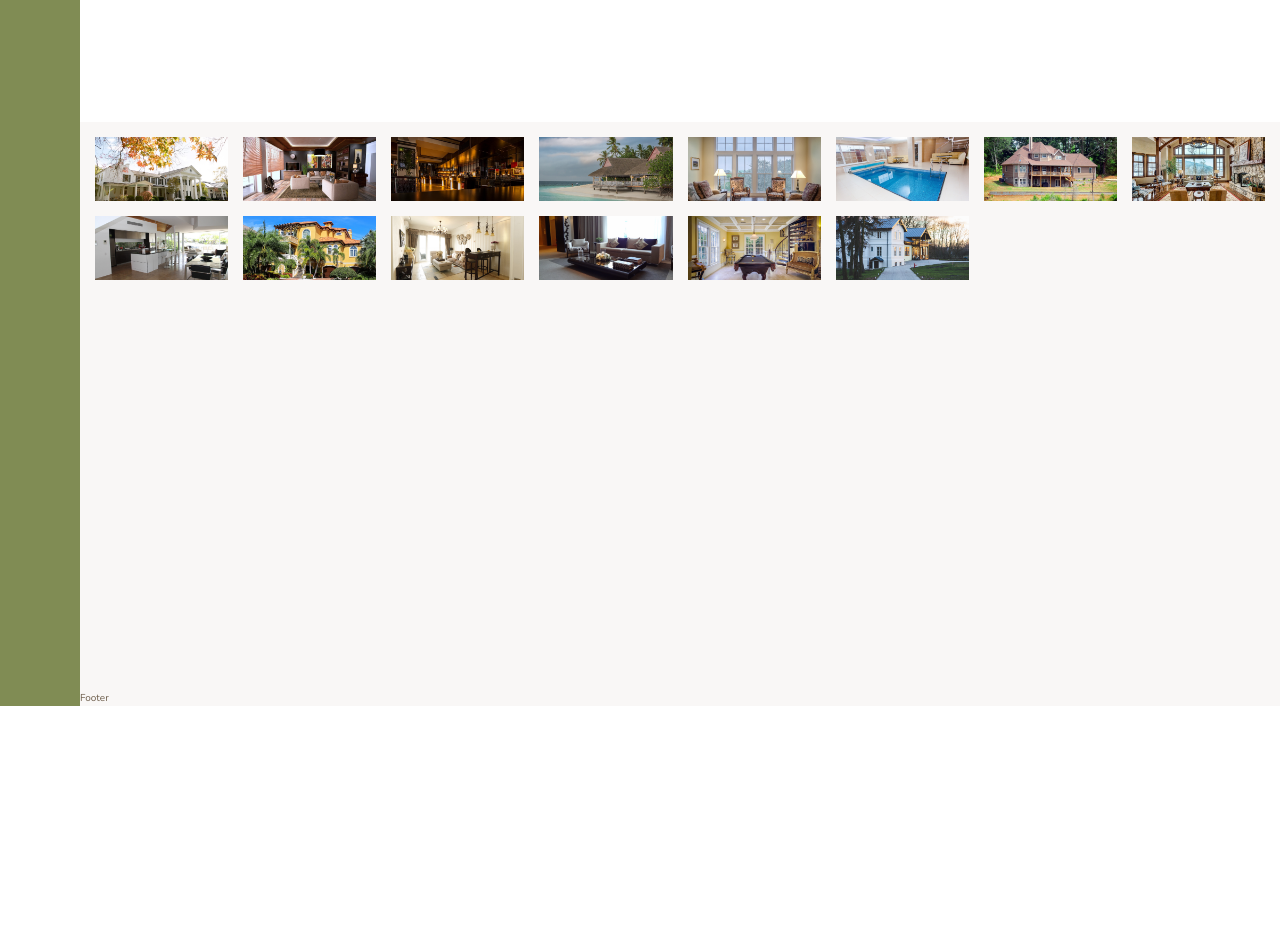
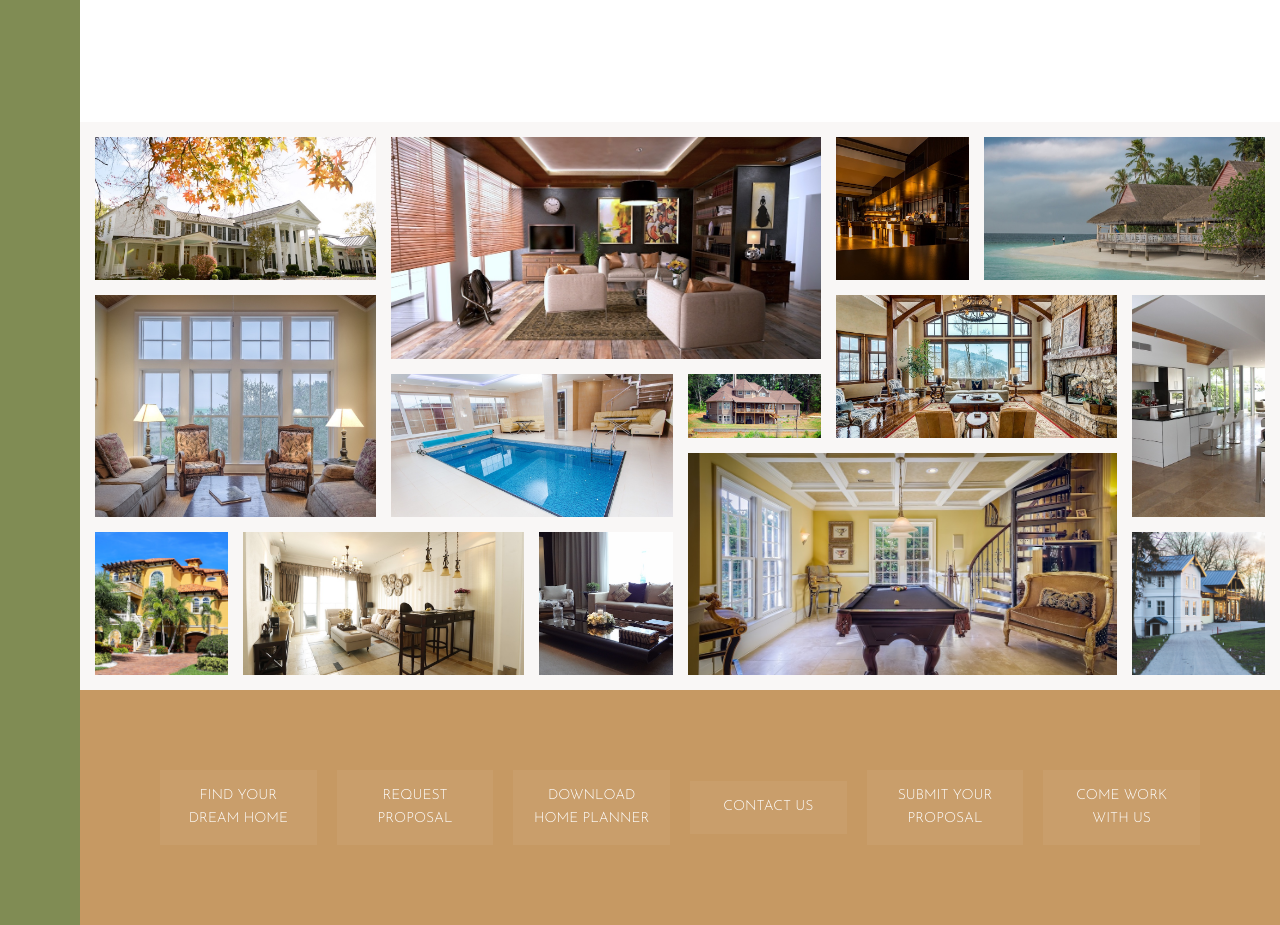
Before and after one commit to robertstipp/Bexter, a website: page index.html in a window 1280 px wide. Shown: the part 2940-3865 px from the top of the page. Before the commit the page ends 3646 px from the top, so only its background shows below. Drawn offline with nearby package versions, Linux system fonts and the light colour scheme.

Commit message:
Added footer

```diff
--- a/index.html
+++ b/index.html
@@ -312,62 +312,62 @@
     </section>
 
     <section class="gallery">
-      <figure class="gallery__item gallery--1">
+      <figure class="gallery__item gallery__item--1">
         <img src="img/gal-1.jpeg" alt="Gallery image 1" class="gallery__img" />
       </figure>
-      <figure class="gallery__item gallery--2">
+      <figure class="gallery__item gallery__item--2">
         <img src="img/gal-2.jpeg" alt="Gallery image 2" class="gallery__img" />
       </figure>
-      <figure class="gallery__item gallery--3">
+      <figure class="gallery__item gallery__item--3">
         <img src="img/gal-3.jpeg" alt="Gallery image 3" class="gallery__img" />
       </figure>
-      <figure class="gallery__item gallery--4">
+      <figure class="gallery__item gallery__item--4">
         <img src="img/gal-4.jpeg" alt="Gallery image 4" class="gallery__img" />
       </figure>
-      <figure class="gallery__item gallery--5">
+      <figure class="gallery__item gallery__item--5">
         <img src="img/gal-5.jpeg" alt="Gallery image 5" class="gallery__img" />
       </figure>
-      <figure class="gallery__item gallery--6">
+      <figure class="gallery__item gallery__item--6">
         <img src="img/gal-6.jpeg" alt="Gallery image 6" class="gallery__img" />
       </figure>
-      <figure class="gallery__item gallery--7">
+      <figure class="gallery__item gallery__item--7">
         <img src="img/gal-7.jpeg" alt="Gallery image 7" class="gallery__img" />
       </figure>
-      <figure class="gallery__item gallery--8">
+      <figure class="gallery__item gallery__item--8">
         <img src="img/gal-8.jpeg" alt="Gallery image 8" class="gallery__img" />
       </figure>
-      <figure class="gallery__item gallery--9">
+      <figure class="gallery__item gallery__item--9">
         <img src="img/gal-9.jpeg" alt="Gallery image 9" class="gallery__img" />
       </figure>
-      <figure class="gallery__item gallery--10">
+      <figure class="gallery__item gallery__item--10">
         <img
           src="img/gal-10.jpeg"
           alt="Gallery image 10"
           class="gallery__img"
         />
       </figure>
-      <figure class="gallery__item gallery--11">
+      <figure class="gallery__item gallery__item--11">
         <img
           src="img/gal-11.jpeg"
           alt="Gallery image 11"
           class="gallery__img"
         />
       </figure>
-      <figure class="gallery__item gallery--12">
+      <figure class="gallery__item gallery__item--12">
         <img
           src="img/gal-12.jpeg"
           alt="Gallery image 12"
           class="gallery__img"
         />
       </figure>
-      <figure class="gallery__item gallery--13">
+      <figure class="gallery__item gallery__item--13">
         <img
           src="img/gal-13.jpeg"
           alt="Gallery image 13"
           class="gallery__img"
         />
       </figure>
-      <figure class="gallery__item gallery--14">
+      <figure class="gallery__item gallery__item--14">
         <img
           src="img/gal-14.jpeg"
           alt="Gallery image 14"
@@ -376,6 +376,32 @@
       </figure>
     </section>
 
-    <footer class="footer">Footer</footer>
+    <footer class="footer">
+      <ul class="nav">
+        <li class="nav__item">
+          <a href="#" class="nav__link">Find your dream home</a>
+        </li>
+
+        <li class="nav__item">
+          <a href="#" class="nav__link">Request proposal</a>
+        </li>
+
+        <li class="nav__item">
+          <a href="#" class="nav__link">Download home planner</a>
+        </li>
+
+        <li class="nav__item">
+          <a href="#" class="nav__link">Contact us</a>
+        </li>
+
+        <li class="nav__item">
+          <a href="#" class="nav__link">Submit your proposal</a>
+        </li>
+
+        <li class="nav__item">
+          <a href="#" class="nav__link">Come work with us</a>
+        </li>
+      </ul>
+    </footer>
   </body>
 </html>
--- a/sass/_footer.scss
+++ b/sass/_footer.scss
@@ -1,4 +1,28 @@
 .footer {
-  background-color: $color-grey-light-1;
+  background-color: $color-secondary;
   grid-column: full-start / full-end;
+  padding: 8rem;
 }
+
+.nav {
+  list-style: none;
+  display: grid;
+  grid-template-columns: repeat(6, minmax(15rem, 1fr));
+  gap: 2rem;
+  align-items: center;
+
+  &__item {
+  }
+  &__link:link,
+  &__link:visited {
+    font-size: 1.4rem;
+    font-family: $font-display;
+    color: #fff;
+    text-transform: uppercase;
+    text-align: center;
+    padding: 1.5rem;
+    display: block;
+    text-decoration: none;
+    background-color: rgba(#fff, 0.05);
+  }
+}
--- a/sass/_gallery.scss
+++ b/sass/_gallery.scss
@@ -7,6 +7,71 @@
   grid-template-rows: repeat(7, 5vw);
   gap: 1.5rem;
   padding: 1.5rem;
+
+  &__item {
+    &--1 {
+      grid-row: 1 / span 2;
+      grid-column: 1 / span 2;
+    }
+
+    &--2 {
+      grid-row: 1 / span 3;
+      grid-column: 3 / span 3;
+    }
+
+    &--3 {
+      grid-row: 1 / span 2;
+      grid-column: 6 / span 1;
+    }
+
+    &--4 {
+      grid-row: 1 / span 2;
+      grid-column: 7 / span 2;
+    }
+
+    &--5 {
+      grid-row: 3 / span 3;
+      grid-column: 1 / span 2;
+    }
+
+    &--6 {
+      grid-row: 4 / span 2;
+      grid-column: 3 / span 2;
+    }
+
+    &--7 {
+      grid-row: 4 / span 1;
+      grid-column: 5 / span 1;
+    }
+    &--8 {
+      grid-row: 3 / span 2;
+      grid-column: 6 / span 2;
+    }
+    &--9 {
+      grid-row: 3 / span 3;
+      grid-column: 8 / span 1;
+    }
+    &--10 {
+      grid-row: 6 / span 2;
+      grid-column: 1 / span 1;
+    }
+    &--11 {
+      grid-row: 6 / span 2;
+      grid-column: 2 / span 2;
+    }
+    &--12 {
+      grid-row: 6 / span 2;
+      grid-column: 4 / span 1;
+    }
+    &--13 {
+      grid-row: 5 / span 3;
+      grid-column: 5 / span 3;
+    }
+    &--14 {
+      grid-row: 6 / span 2;
+      grid-column: 8 / span 1;
+    }
+  }
   &__img {
     object-fit: cover;
     height: 100%;
```
Also changed, not shown: css/style.css.
